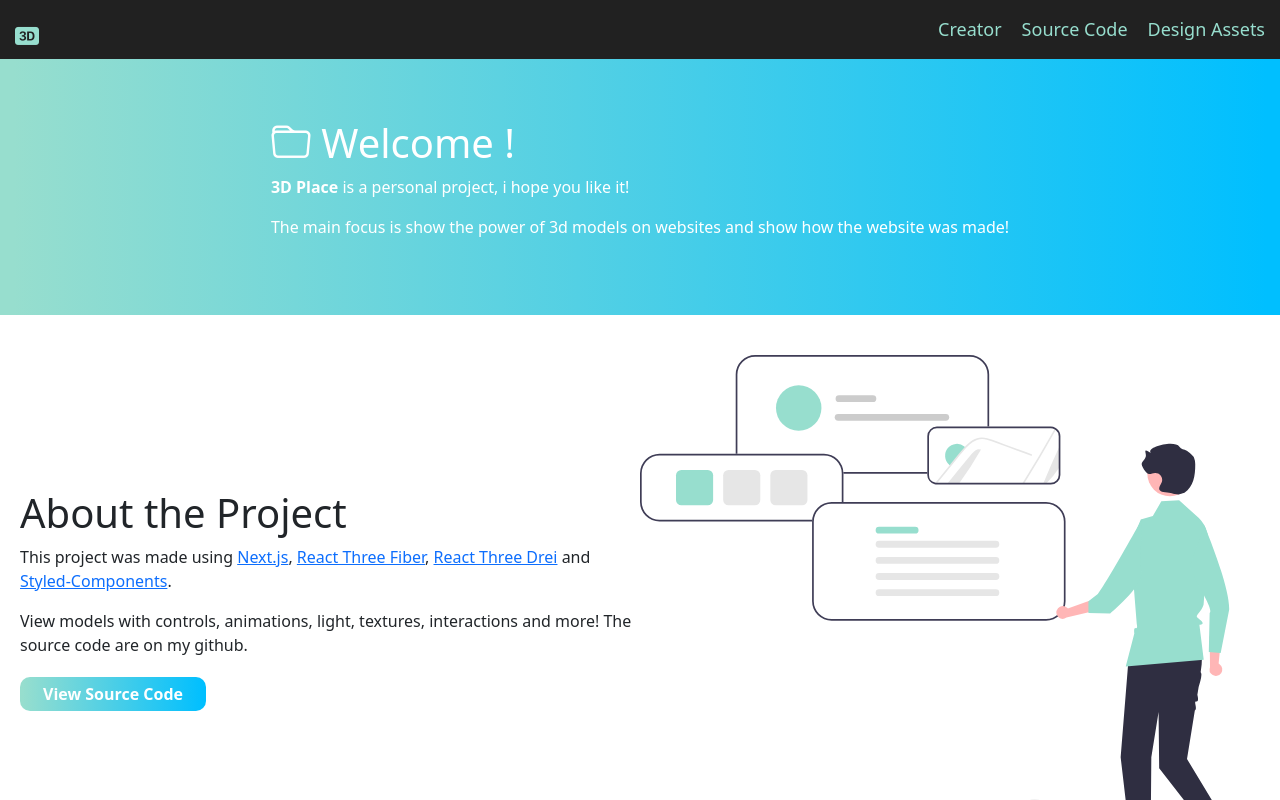
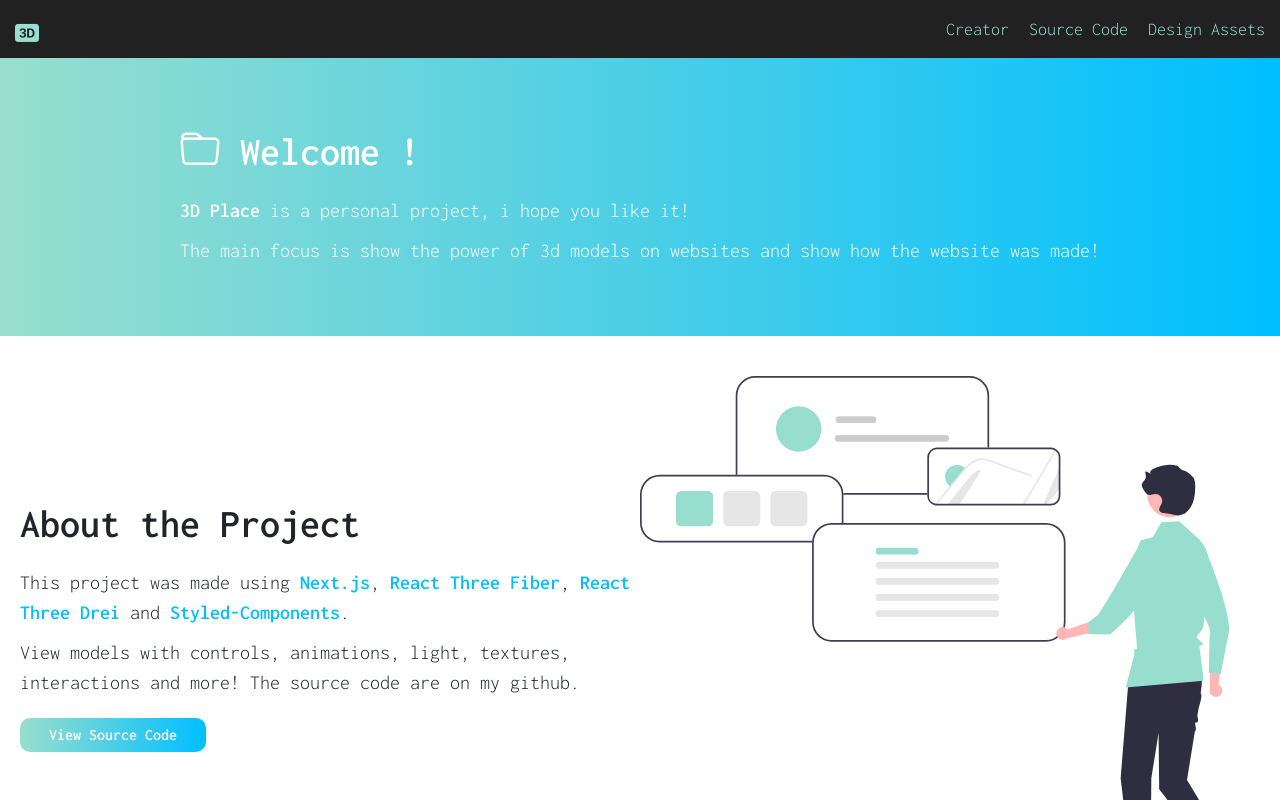
Before and after one commit to shad0w-byte/3D-place, a Next.js app: page / in a window 1280 px wide. Shown: the top 800 px of the page. Built offline with nearby package versions, Linux system fonts and the light colour scheme.

Commit message:
global style file

```diff
--- /dev/null
+++ b/styles/global.js
@@ -0,0 +1,43 @@
+import {createGlobalStyle} from 'styled-components'
+
+
+const GlobalStyle = createGlobalStyle`
+
+
+    body{
+        overflow-x:hidden;
+    }
+    *{
+        margin:0;
+        padding:0;
+        box-sizing:border-box;
+        font-family: 'Inconsolata', monospace;
+    }
+    div.scene-container{
+        width:100vw;
+        height:100vh;
+        overflow-x:hidden ;
+    }
+    h1,h2,h3,h4,h5,h6{
+        font-weight:800;
+        padding:10px 0;
+    }
+    a{
+        text-decoration:none;
+        color:deepskyblue ;
+        font-weight:bold;
+
+        &:hover{
+            letter-spacing:2px;
+            transition: .1s ease-in-out ;
+            color:deepskyblue;
+        }
+    }
+    p{
+        text-align:left;
+        margin:10px 0;
+        font-size:20px;
+    }
+
+`
+export default GlobalStyle
```
